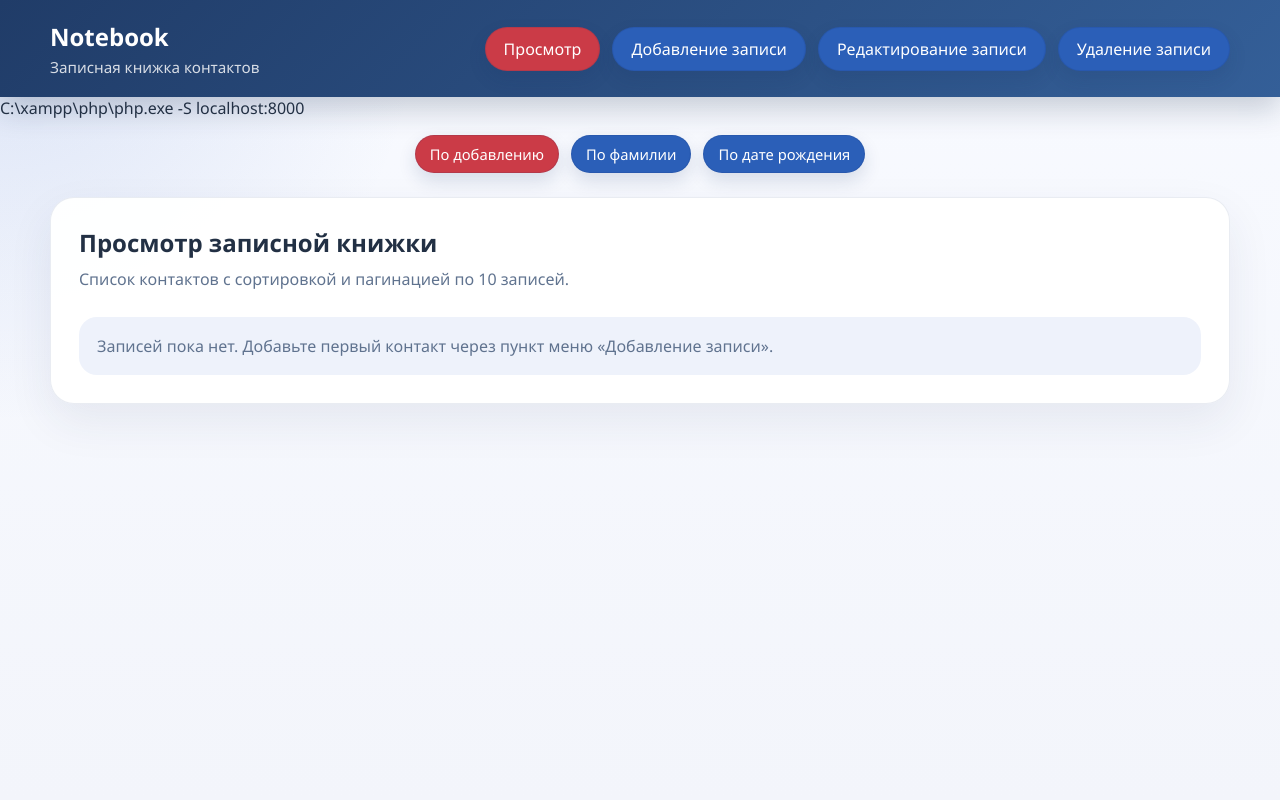
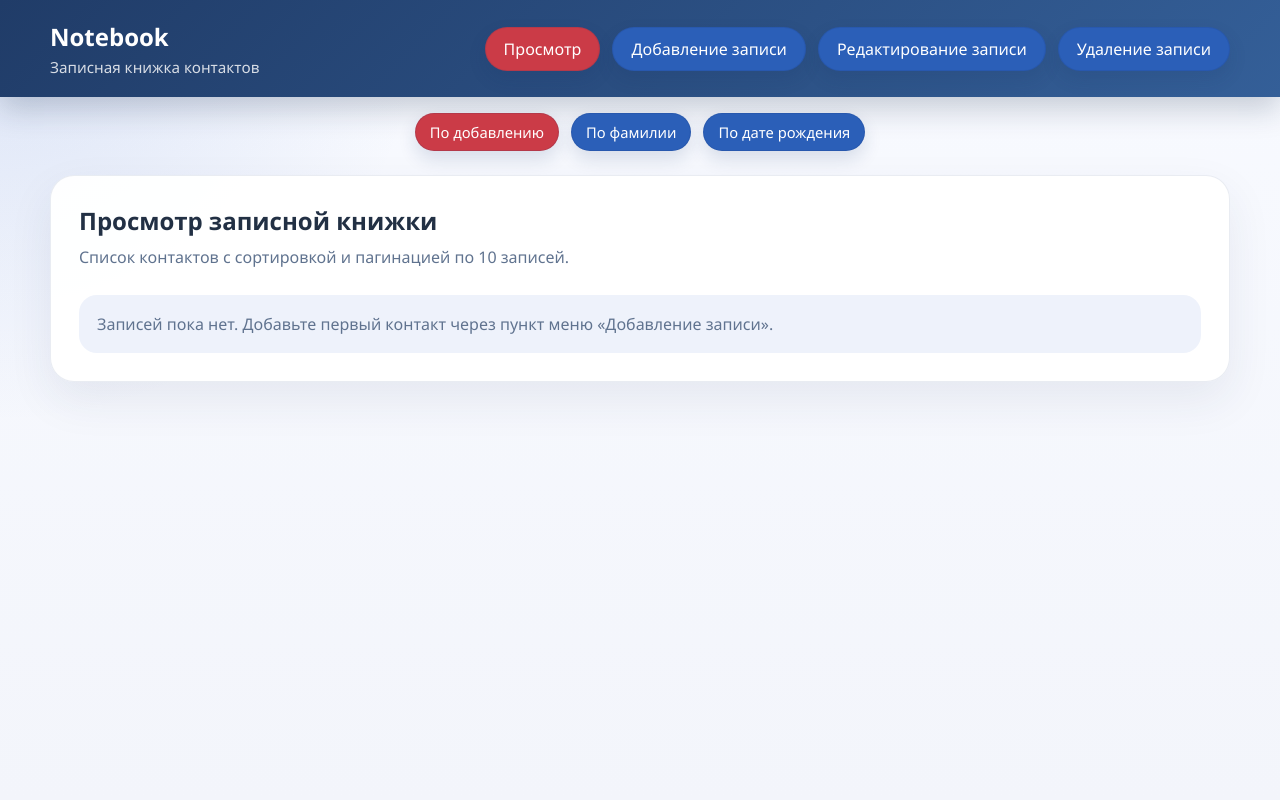
Before and after one commit to KamilGasanov/server-web-development, a PHP site: page / in a window 1280 px wide. Run offline with PHP 8.4, Linux system fonts and the light colour scheme; data comes from the database, SQL or seed files in the repository.

Commit message:
fix menu

```diff
--- a/topic2/lab-5-1-notebook/menu.php
+++ b/topic2/lab-5-1-notebook/menu.php
@@ -45,7 +45,7 @@ function renderMenu(): string
             </nav>
         </div>
     </header>
-C:\xampp\php\php.exe -S localhost:8000
+
     <?php if ($action === 'view'): ?>
         <aside class="submenu-wrap">
             <nav class="menu menu--secondary" aria-label="Сортировка">
```
